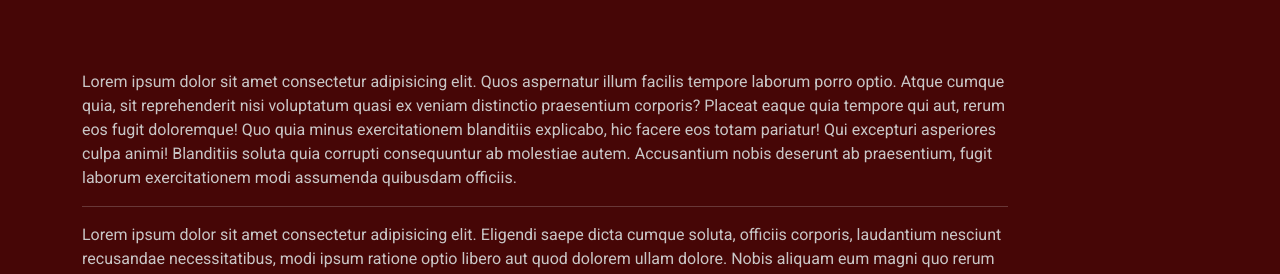
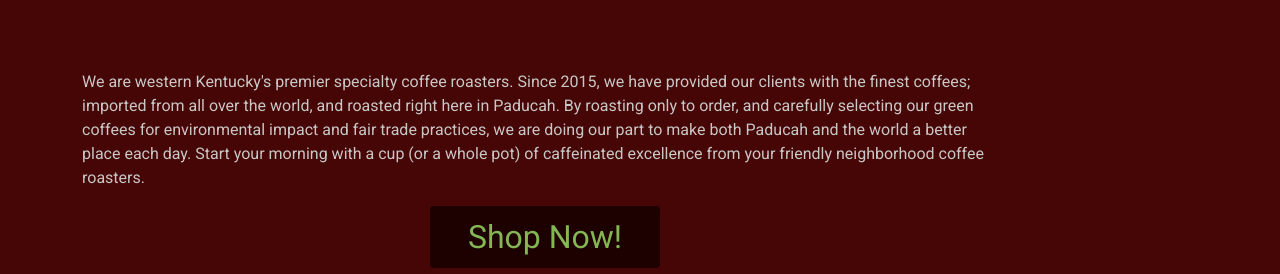
Before and after one commit to sporkupine/Paducah-Coffee-Site, an Angular app: page / in a window 1280 px wide. Shown: the part 516-790 px from the top of the page. Built offline with nearby package versions, Linux system fonts and the light colour scheme.

Commit message:
added call-to-action button to home page

```diff
--- a/src/app/home/home.component.css
+++ b/src/app/home/home.component.css
@@ -19,3 +19,25 @@ h1 {
   margin-left: 5px;
   overflow: hidden;
 }
+
+.button-container {
+  display: flex;
+  align-items: center;
+  text-align: center;
+  justify-content: center;
+}
+
+.call-to-action {
+  width: 18vw;
+  cursor: pointer;
+  transition: 600ms;
+  color: #85b654;
+  font-size: 2rem;
+  background-color: rgb(29, 1, 1);
+}
+
+.call-to-action:hover{
+  background-color:rgb(197, 183, 92);
+  color: rgb(18, 19, 19);
+  transform:scaleY(1.2);
+}
--- a/src/app/home/home.component.html
+++ b/src/app/home/home.component.html
@@ -5,16 +5,20 @@
   <div class="row">
     <div class="col-md-10">
       <p>
-        Lorem ipsum dolor sit amet consectetur adipisicing elit. Quos aspernatur
-        illum facilis tempore laborum porro optio. Atque cumque quia, sit
-        reprehenderit nisi voluptatum quasi ex veniam distinctio praesentium
-        corporis? Placeat eaque quia tempore qui aut, rerum eos fugit
-        doloremque! Quo quia minus exercitationem blanditiis explicabo, hic
-        facere eos totam pariatur! Qui excepturi asperiores culpa animi!
-        Blanditiis soluta quia corrupti consequuntur ab molestiae autem.
-        Accusantium nobis deserunt ab praesentium, fugit laborum exercitationem
-        modi assumenda quibusdam officiis.
+        We are western Kentucky's premier specialty coffee roasters. Since 2015,
+        we have provided our clients with the finest coffees; imported from all
+        over the world, and roasted right here in Paducah. By roasting only to
+        order, and carefully selecting our green coffees for environmental
+        impact and fair trade practices, we are doing our part to make both
+        Paducah and the world a better place each day. Start your morning with a
+        cup (or a whole pot) of caffeinated excellence from your friendly
+        neighborhood coffee roasters.
       </p>
+      <div class="button-container">
+        <button class="btn call-to-action" (click)="onShopNav()">
+          Shop Now!
+        </button>
+      </div>
       <hr />
       <p>
         Lorem ipsum dolor sit amet consectetur adipisicing elit. Eligendi saepe
--- a/src/app/home/home.component.ts
+++ b/src/app/home/home.component.ts
@@ -1,4 +1,5 @@
 import { Component, OnInit } from '@angular/core';
+import { Router } from '@angular/router';
 
 @Component({
   selector: 'app-home',
@@ -7,9 +8,12 @@ import { Component, OnInit } from '@angular/core';
 })
 export class HomeComponent implements OnInit {
 
-  constructor() { }
+  constructor(private router: Router) { }
 
   ngOnInit(): void {
   }
 
+  onShopNav(){
+  this.router.navigate(['/shop']);
+  }
 }
--- a/src/app/shop/products/products.component.css
+++ b/src/app/shop/products/products.component.css
@@ -2,7 +2,7 @@ h1 {
   padding: 10%;
   font-size: 3.25rem;
   color:rgb(231, 231, 231);
-  -webkit-text-stroke: 0.5px rgb(41, 41, 41);
+  -webkit-text-stroke: 1px rgb(41, 41, 41);
 }
 
 
```
